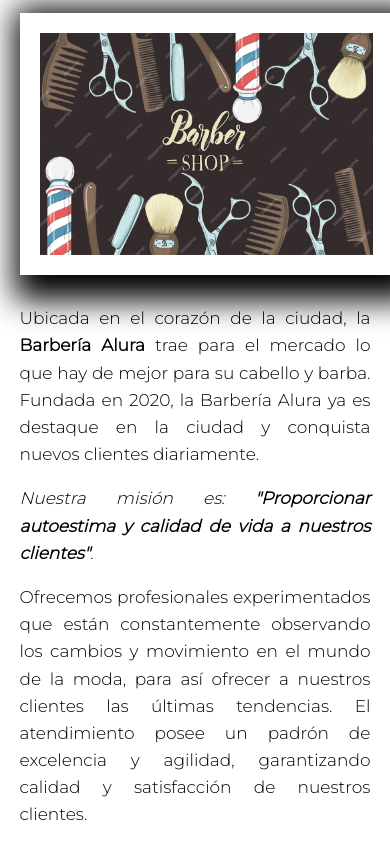
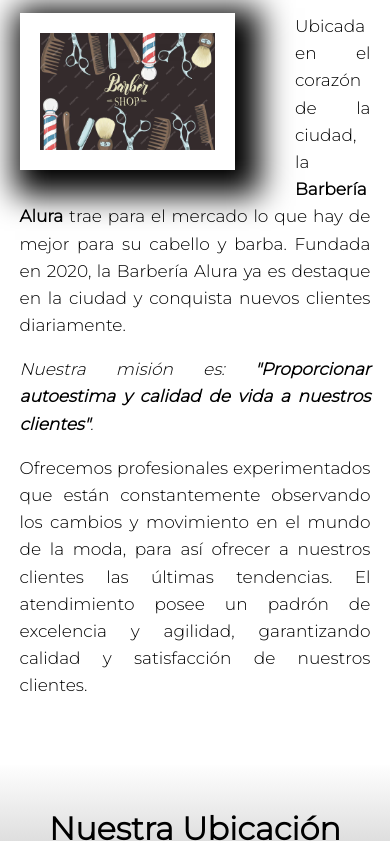
Before and after one commit to fernando-hess/Barberia-Alura, a plain HTML site: page index.html in a window 390 px wide. Shown: the part 466-1307 px from the top of the page. Drawn offline with Linux system fonts and the light colour scheme.

Commit message:
Ajusta tamaño de imagen

```diff
--- a/style.css
+++ b/style.css
@@ -286,7 +286,7 @@ td {
 
 .utensilios {
     max-width: 100%;
-    width: 95%;
+    width: 50%;
     float: left;
     margin-right: 60px;
     transition: 400ms;
@@ -608,4 +608,9 @@ td {
         transition: 400ms;
         box-shadow: 10px 10px 30px 15px #423535;
     }
+
+    .utensilios {
+        width: 50%;
+
+    }
 }
```
